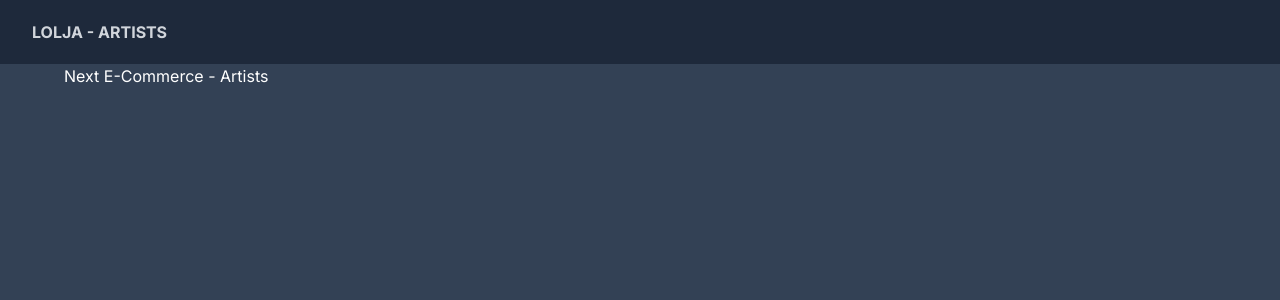
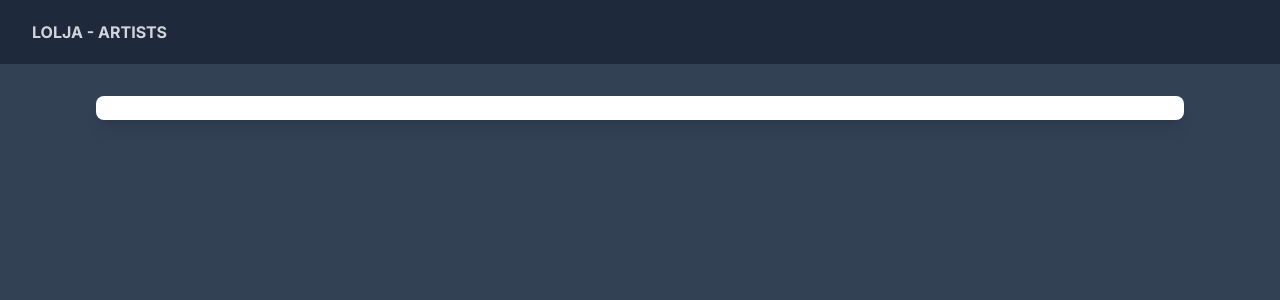
Before and after one commit to MarcoooMp/lolja, a Next.js app: page / in a window 1280 px wide. Shown: the top 300 px of the page. Built offline with nearby package versions, Linux system fonts and the light colour scheme.

Commit message:
Create grid

```diff
--- a/src/app/page.tsx
+++ b/src/app/page.tsx
@@ -1,7 +1,12 @@
 export default function Home() {
   return (
-    <div>
-      <h1>Next E-Commerce - Artists </h1>
+    <div className='max-w-7xl mx-auto pt-8 px-8 xl:px-0:'>
+      <div className='grid grid-cols-1 sm:grid-cols-2 md:grid-cols-3 lg:grid-cols-4 gap-10 xl:gap-6'>
+
+      </div>
+      <div className='bg-white rounded-lg shadow-lg overflow-hidden'>
+        <h1>Next E-Commerce - Artists </h1>
+      </div>
     </div>
   );
 }
```
